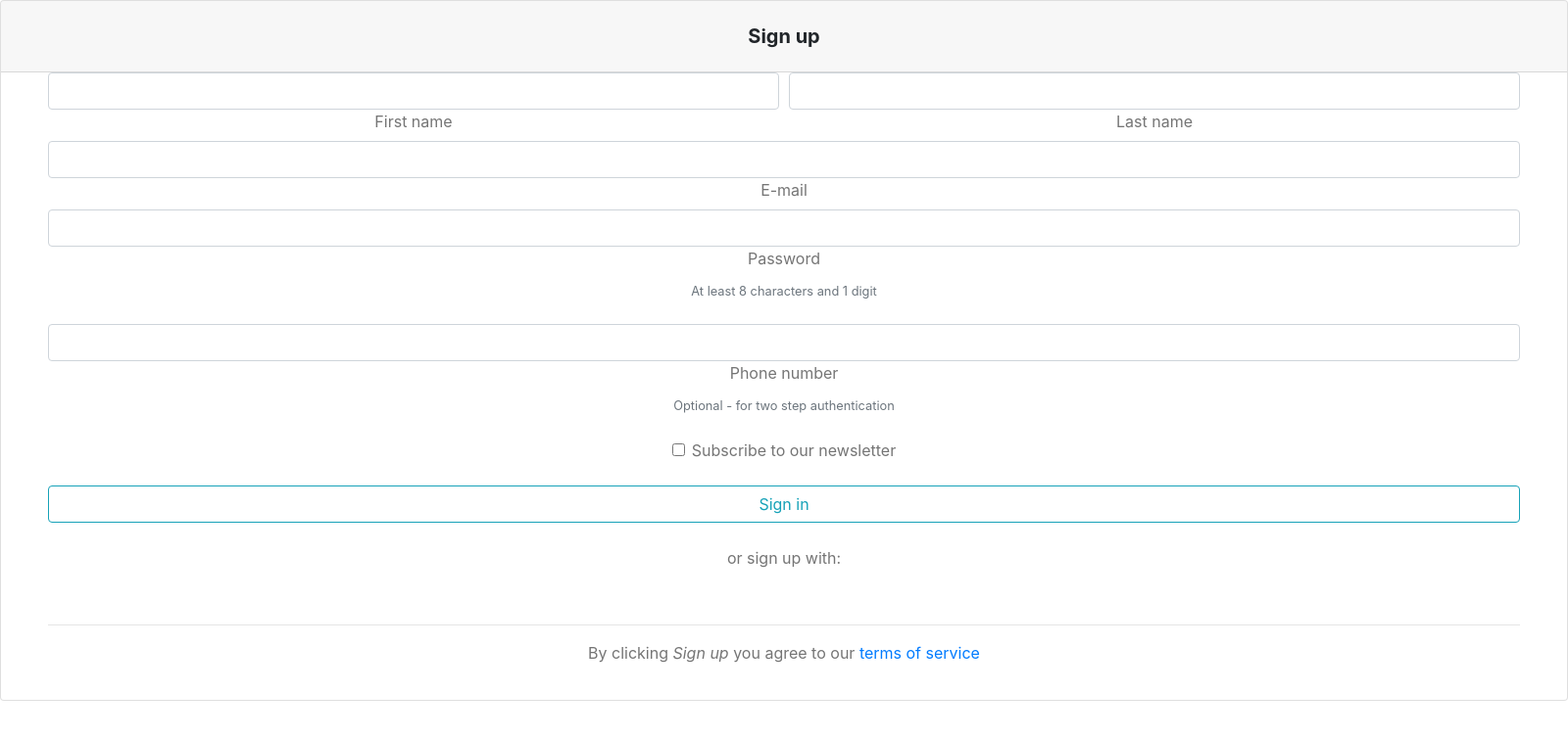
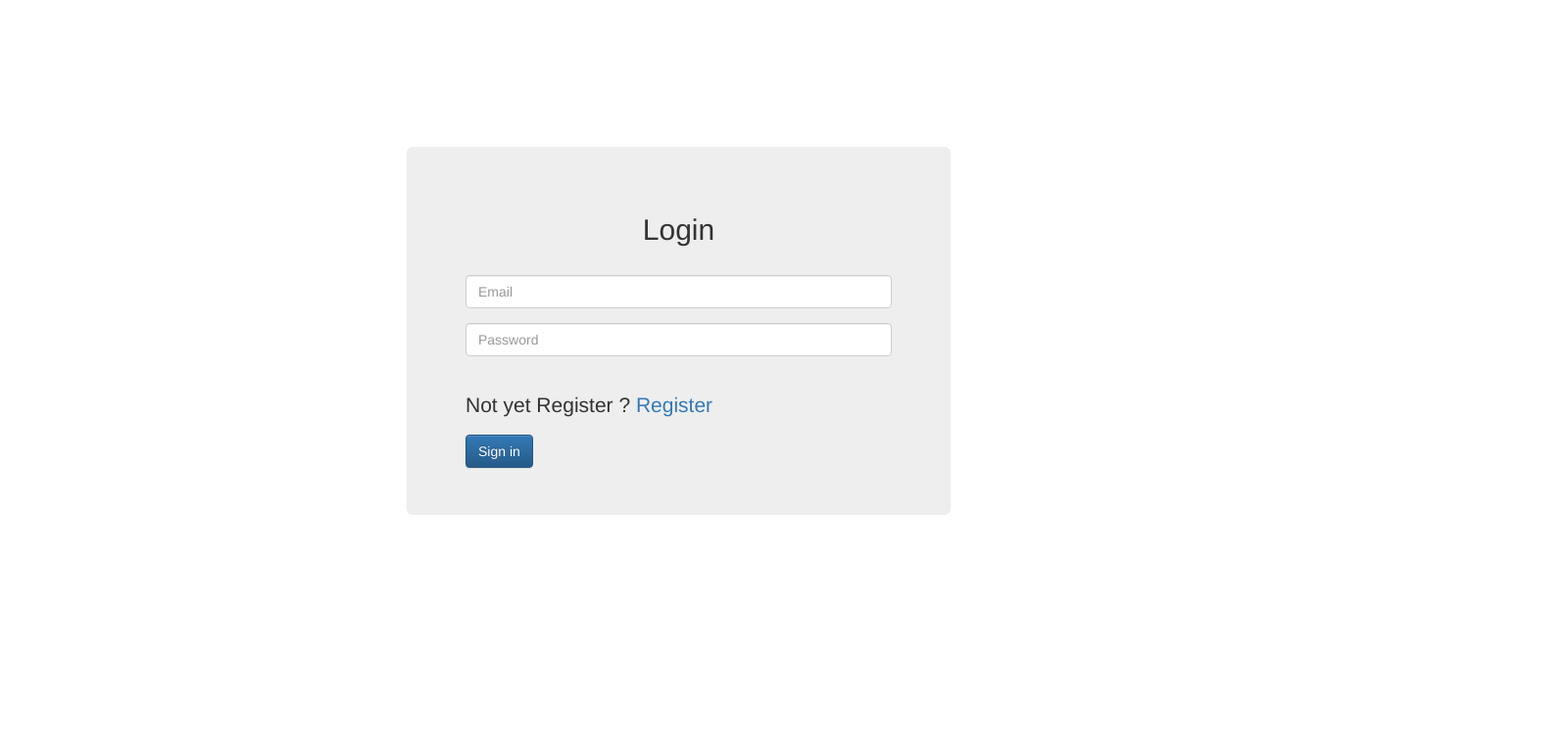
Before and after one commit to ankurbhambri/BusBooking, a Django app: template booking/templates/booking/login.html in a window 1600 px wide. Shown: the top 755 px of the page at 98% size. Run offline with Django 3.2, Linux system fonts and the light colour scheme; the template is opened without the code that fills it, so the values that code supplies are empty; some libraries are stand-ins or nearby versions.

Commit message:
login sign up form

```diff
--- a/booking/templates/booking/login.html
+++ b/booking/templates/booking/login.html
@@ -1,94 +1,44 @@
-{% load static %}
+<!-- {% load static %} -->
 <!DOCTYPE html>
 <html lang="en">
 
 <head>
     <meta charset="utf-8">
     <meta name="viewport" content="width=device-width, initial-scale=1, shrink-to-fit=no">
-    <link rel="stylesheet" href="https://stackpath.bootstrapcdn.com/bootstrap/4.5.0/css/bootstrap.min.css" integrity="sha384-9aIt2nRpC12Uk9gS9baDl411NQApFmC26EwAOH8WgZl5MYYxFfc+NcPb1dKGj7Sk" crossorigin="anonymous">
+    <!-- Latest compiled and minified CSS -->
+    <link rel="stylesheet" href="https://stackpath.bootstrapcdn.com/bootstrap/3.4.1/css/bootstrap.min.css" integrity="sha384-HSMxcRTRxnN+Bdg0JdbxYKrThecOKuH5zCYotlSAcp1+c8xmyTe9GYg1l9a69psu" crossorigin="anonymous">
+    <!-- Optional theme -->
+    <link rel="stylesheet" href="https://stackpath.bootstrapcdn.com/bootstrap/3.4.1/css/bootstrap-theme.min.css" integrity="sha384-6pzBo3FDv/PJ8r2KRkGHifhEocL+1X2rVCTTkUfGk7/0pbek5mMa1upzvWbrUbOZ" crossorigin="anonymous">
+    <!-- Latest compiled and minified JavaScript -->
+    <script src="https://stackpath.bootstrapcdn.com/bootstrap/3.4.1/js/bootstrap.min.js" integrity="sha384-aJ21OjlMXNL5UyIl/XNwTMqvzeRMZH2w8c5cRVpzpU8Y5bApTppSuUkhZXN0VxHd" crossorigin="anonymous"></script>
 </head>
 <!-- Material form register -->
 
 <body>
-    <div class="card">
-        <h5 class="card-header info-color white-text text-center py-4">
-            <strong>Sign up</strong>
-        </h5>
-        <!--Card content-->
-        <div class="card-body px-lg-5 pt-0">
-            <!-- Form -->
-            <form class="text-center" style="color: #757575;" action="#!">
-                <div class="form-row">
-                    <div class="col">
-                        <!-- First name -->
-                        <div class="md-form">
-                            <input type="text" id="materialRegisterFormFirstName" class="form-control">
-                            <label for="materialRegisterFormFirstName">First name</label>
-                        </div>
-                    </div>
-                    <div class="col">
-                        <!-- Last name -->
-                        <div class="md-form">
-                            <input type="email" id="materialRegisterFormLastName" class="form-control">
-                            <label for="materialRegisterFormLastName">Last name</label>
+    <form class="form-signin" method="POST">
+        <div class="container" style="margin-left:400px; margin-top:150px;">
+            <div class="row">
+                <div class="form_bg">
+                    <div class="col-sm-6" style="text-align:justify;">
+                        <div class="jumbotron">
+                            <h2 class="text-center">Login</h2>
+                            <br />
+                            <div class="form-group">
+                                <input type="email" class="form-control" id="email" placeholder="Email">
+                            </div>
+                            <div class="form-group">
+                                <input type="password" class="form-control" id="password" placeholder="Password">
+                            </div>
+                            <br />
+                            <div class="align-center">
+                                <p>Not yet Register ? <a href="nreg.html">Register</a></p>
+                                <a href="clone.html" button id="singlebutton" name="singlebutton" class="btn btn-primary">Sign in</a></button>
+                            </div>
                         </div>
                     </div>
                 </div>
-                <!-- E-mail -->
-                <div class="md-form mt-0">
-                    <input type="email" id="materialRegisterFormEmail" class="form-control">
-                    <label for="materialRegisterFormEmail">E-mail</label>
-                </div>
-                <!-- Password -->
-                <div class="md-form">
-                    <input type="password" id="materialRegisterFormPassword" class="form-control" aria-describedby="materialRegisterFormPasswordHelpBlock">
-                    <label for="materialRegisterFormPassword">Password</label>
-                    <small id="materialRegisterFormPasswordHelpBlock" class="form-text text-muted mb-4">
-                        At least 8 characters and 1 digit
-                    </small>
-                </div>
-                <!-- Phone number -->
-                <div class="md-form">
-                    <input type="password" id="materialRegisterFormPhone" class="form-control" aria-describedby="materialRegisterFormPhoneHelpBlock">
-                    <label for="materialRegisterFormPhone">Phone number</label>
-                    <small id="materialRegisterFormPhoneHelpBlock" class="form-text text-muted mb-4">
-                        Optional - for two step authentication
-                    </small>
-                </div>
-                <!-- Newsletter -->
-                <div class="form-check">
-                    <input type="checkbox" class="form-check-input" id="materialRegisterFormNewsletter">
-                    <label class="form-check-label" for="materialRegisterFormNewsletter">Subscribe to our newsletter</label>
-                </div>
-                <!-- Sign up button -->
-                <button class="btn btn-outline-info btn-rounded btn-block my-4 waves-effect z-depth-0" type="submit">Sign in</button>
-                <!-- Social register -->
-                <p>or sign up with:</p>
-                <a type="button" class="btn-floating btn-fb btn-sm">
-                    <i class="fab fa-facebook-f"></i>
-                </a>
-                <a type="button" class="btn-floating btn-tw btn-sm">
-                    <i class="fab fa-twitter"></i>
-                </a>
-                <a type="button" class="btn-floating btn-li btn-sm">
-                    <i class="fab fa-linkedin-in"></i>
-                </a>
-                <a type="button" class="btn-floating btn-git btn-sm">
-                    <i class="fab fa-github"></i>
-                </a>
-                <hr>
-                <!-- Terms of service -->
-                <p>By clicking
-                    <em>Sign up</em> you agree to our
-                    <a href="" target="_blank">terms of service</a>
-            </form>
-            <!-- Form -->
-        </div>
-    </div>
-    <!-- Material form register -->
-    <!-- Optional JavaScript -->
-    <!-- jQuery first, then Popper.js, then Bootstrap JS -->
-    <script src="https://code.jquery.com/jquery-3.5.1.slim.min.js" integrity="sha384-DfXdz2htPH0lsSSs5nCTpuj/zy4C+OGpamoFVy38MVBnE+IbbVYUew+OrCXaRkfj" crossorigin="anonymous"></script>
-    <script src="https://cdn.jsdelivr.net/npm/popper.js@1.16.0/dist/umd/popper.min.js" integrity="sha384-Q6E9RHvbIyZFJoft+2mJbHaEWldlvI9IOYy5n3zV9zzTtmI3UksdQRVvoxMfooAo" crossorigin="anonymous"></script>
-    <script src="https://stackpath.bootstrapcdn.com/bootstrap/4.5.0/js/bootstrap.min.js" integrity="sha384-OgVRvuATP1z7JjHLkuOU7Xw704+h835Lr+6QL9UvYjZE3Ipu6Tp75j7Bh/kR0JKI" crossorigin="anonymous"></script>
+            </div>
+    </form>
 </body>
+
+</html>
```
